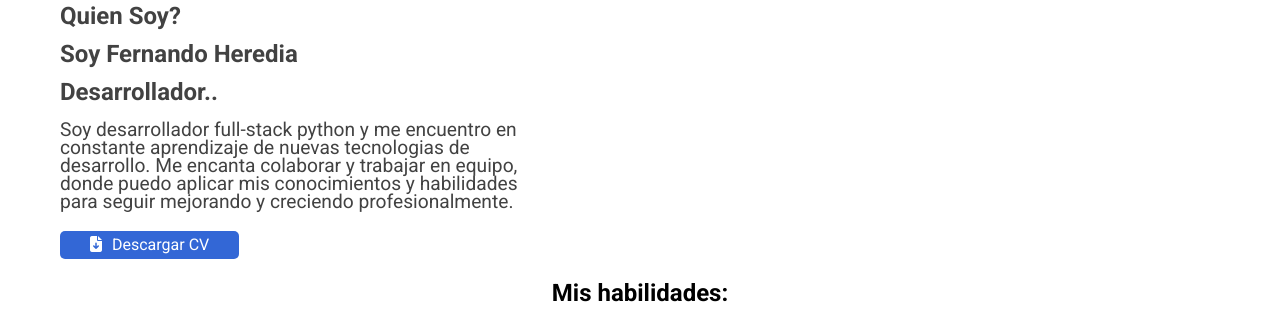
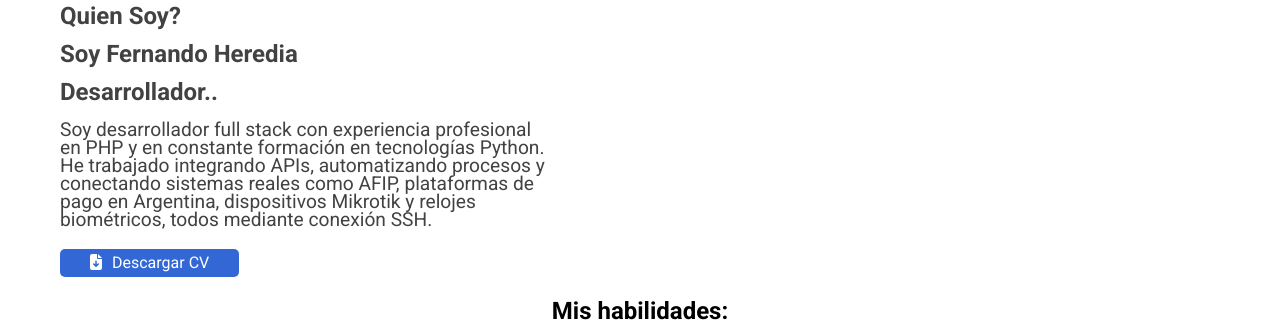
Before and after one commit to nanocarp01/repo, a plain HTML site: page index.html in a window 1280 px wide. Shown: the part 860-1183 px from the top of the page. Drawn offline with nearby package versions, Linux system fonts and the light colour scheme.

Commit message:
Update index.html
actualizacion de quien soy

```diff
--- a/index.html
+++ b/index.html
@@ -68,7 +68,7 @@
               <h2 id="nombre">Soy Fernando Heredia</h2>
               <h2 id="about-secondary" class="about-secondary">Desarrollador..</h2>
               <p id="soy">
-                Soy desarrollador full-stack python y me encuentro en constante aprendizaje de nuevas tecnologias de desarrollo. Me encanta colaborar y trabajar en equipo, donde puedo aplicar mis conocimientos y habilidades para seguir mejorando y creciendo profesionalmente.
+                Soy desarrollador full stack con experiencia profesional en PHP y en constante formación en tecnologías Python. He trabajado integrando APIs, automatizando procesos y conectando sistemas reales como AFIP, plataformas de pago en Argentina, dispositivos Mikrotik y relojes biométricos, todos mediante conexión SSH.
               </p>
               <a id="cv" class="button--cta" href="./assets/CV_FernandoHeredia.pdf" download="Fernando Heredia CV" target="_blank" rel="noopener noreferrer" data-sr-id="14" style="visibility: visible; opacity: 1; transition: opacity 0.6s cubic-bezier(0.5, 0, 0, 1) 0.55s;">
                 <i class="fas fa-file-download" aria-hidden="true"></i>Descargar CV
```
